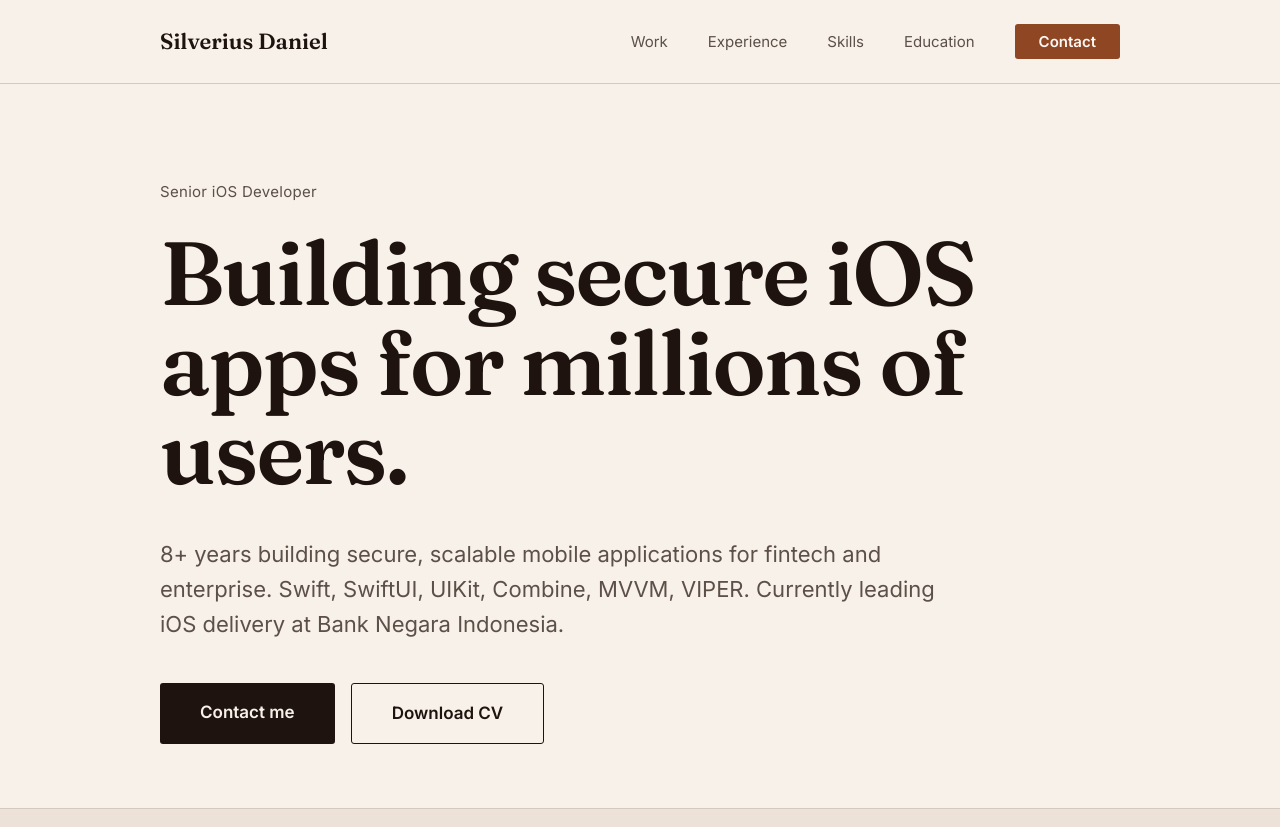
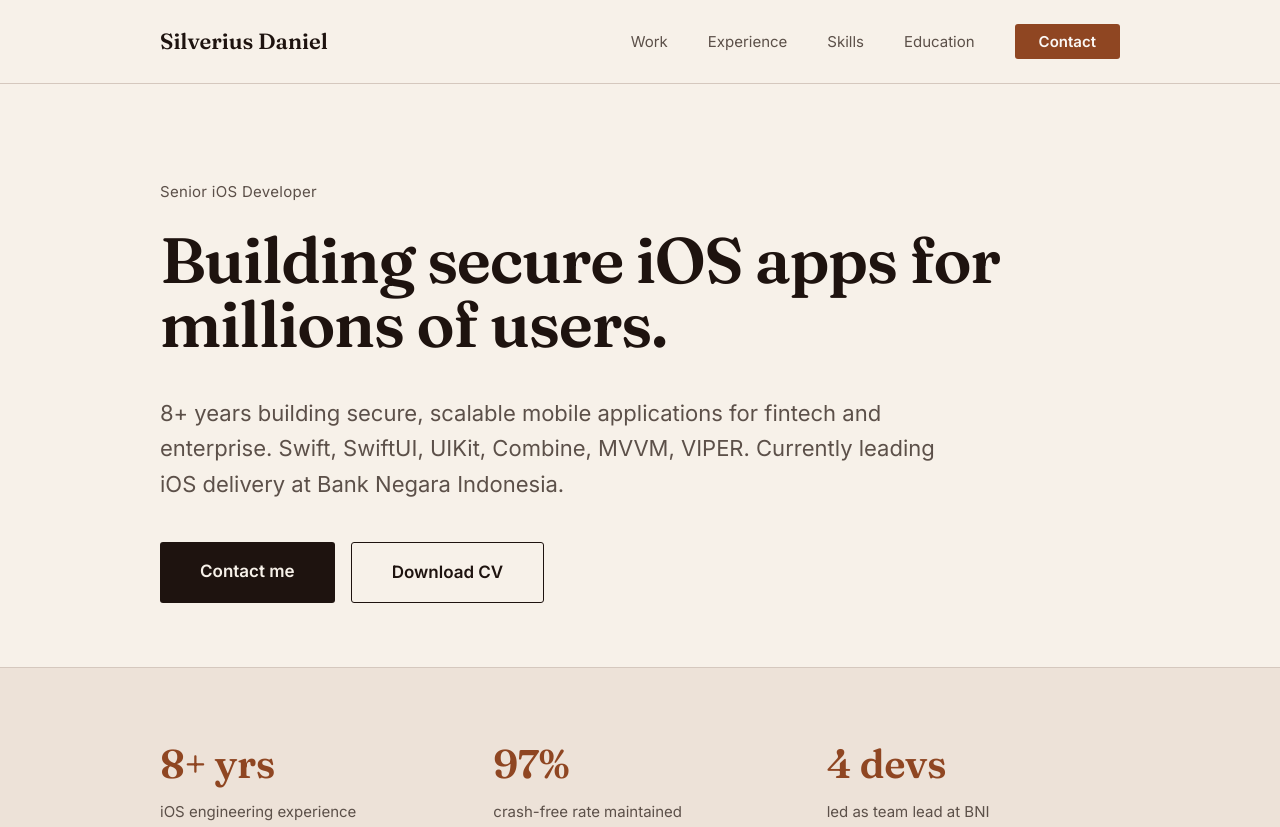
Before and after one commit to DanielWijono/daniel-portfolio, a plain HTML site: page index.html in a window 1280 px wide. Shown: the top 827 px of the page. Drawn offline with Linux system fonts and the light colour scheme.

Commit message:
style: adjust hero header typography scale and font size constraint

```diff
--- a/index.html
+++ b/index.html
@@ -57,7 +57,7 @@ h1,h2,h3{font-style:normal;overflow-wrap:anywhere;min-width:0;font-family:var(--
 
 .hero{padding-block:var(--space-2xl) var(--space-xl);}
 .hero-eyebrow{font-size:var(--text-sm);color:var(--color-ink-dim);margin-bottom:var(--space-md);letter-spacing:0.02em;}
-.hero h1{font-size:clamp(2.5rem,7vw,var(--text-display));font-weight:600;letter-spacing:-0.02em;line-height:1;max-width:20ch;margin-bottom:var(--space-lg);}
+.hero h1{font-size:clamp(2.25rem,5vw,var(--text-display-s));font-weight:600;letter-spacing:-0.02em;line-height:1;max-width:20ch;margin-bottom:var(--space-lg);}
 .hero p{max-width:56ch;color:var(--color-ink-dim);font-size:var(--text-lg);margin-bottom:var(--space-lg);}
 .hero-actions{display:flex;gap:var(--space-sm);flex-wrap:wrap;}
 .btn{font-family:var(--font-sans);font-weight:600;font-size:var(--text-base);text-decoration:none;padding:var(--space-sm) var(--space-lg);border-radius:var(--radius-sm);transition:transform var(--dur-fast) var(--ease-out),background var(--dur-base) var(--ease-out),color var(--dur-base) var(--ease-out);white-space:nowrap;}
```
